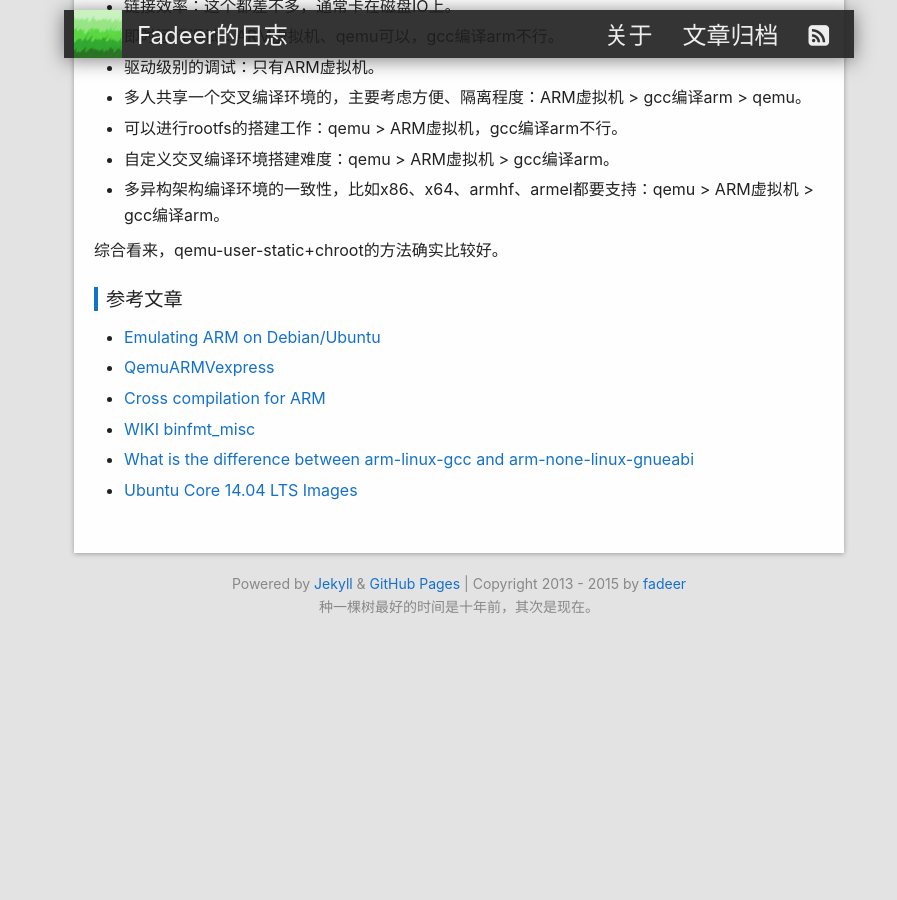
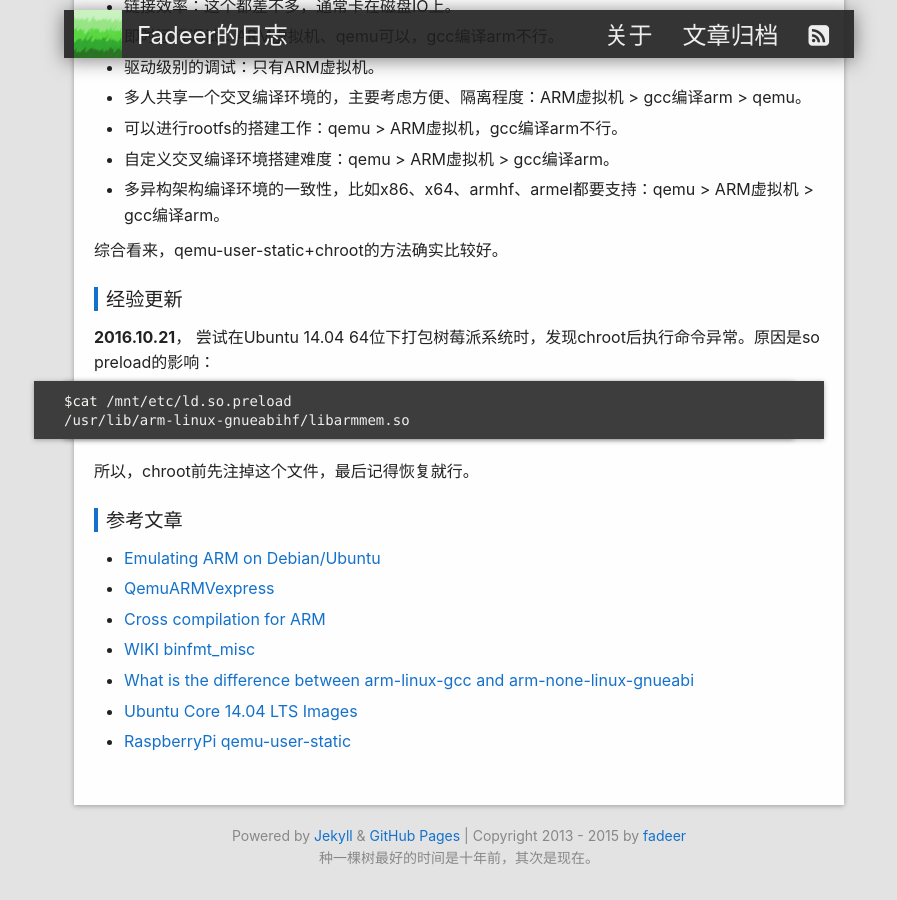
Before and after one commit to fadeer/fadeer.github.io, a Jekyll site: the page built from _posts/2014-12-19-arm-build-env.markdown, in a window 1280 px wide and 900 px high, scrolled down 2060 px. Shown: the whole window, without its empty margins (181-1078 px from the left). Built offline with Jekyll 4.4.1, drawn with Linux system fonts in a browser that asks for light colours; before the commit the page ends 2708 px from its top, so only the background shows below that.

Commit message:
build arm, add raspberry pi

```diff
--- a/_posts/2014-12-19-arm-build-env.markdown
+++ b/_posts/2014-12-19-arm-build-env.markdown
@@ -94,6 +94,17 @@ arm-rootfs里显然没有内核，但是指令集的信息已经变成了armv7l
 
 综合看来，qemu-user-static+chroot的方法确实比较好。
 
+经验更新
+----
+**2016.10.21**， 尝试在Ubuntu 14.04 64位下打包树莓派系统时，发现chroot后执行命令异常。原因是so preload的影响：
+
+~~~bash
+$cat /mnt/etc/ld.so.preload
+/usr/lib/arm-linux-gnueabihf/libarmmem.so
+~~~
+
+所以，chroot前先注掉这个文件，最后记得恢复就行。
+
 参考文章
 ----
 * [Emulating ARM on Debian/Ubuntu](https://gist.github.com/bdsatish/7476239)
@@ -102,3 +113,4 @@ arm-rootfs里显然没有内核，但是指令集的信息已经变成了armv7l
 * [WIKI binfmt_misc](http://en.wikipedia.org/wiki/Binfmt_misc)
 * [What is the difference between arm-linux-gcc and arm-none-linux-gnueabi](http://stackoverflow.com/questions/13797693/what-is-the-difference-between-arm-linux-gcc-and-arm-none-linux-gnueabi)
 * [Ubuntu Core 14.04 LTS Images](http://cdimage.ubuntu.com/ubuntu-core/releases/14.04/release/)
+* [RaspberryPi qemu-user-static](https://wiki.debian.org/RaspberryPi/qemu-user-static)
```
